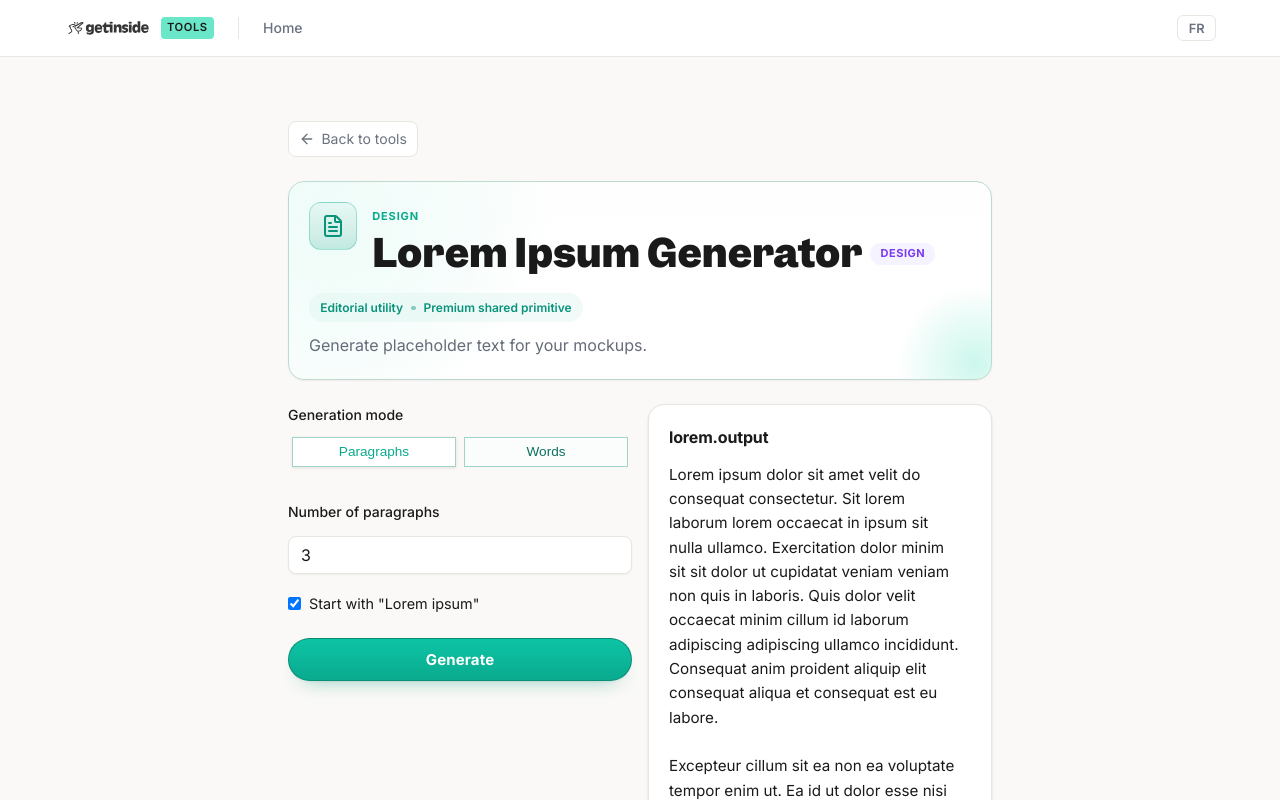
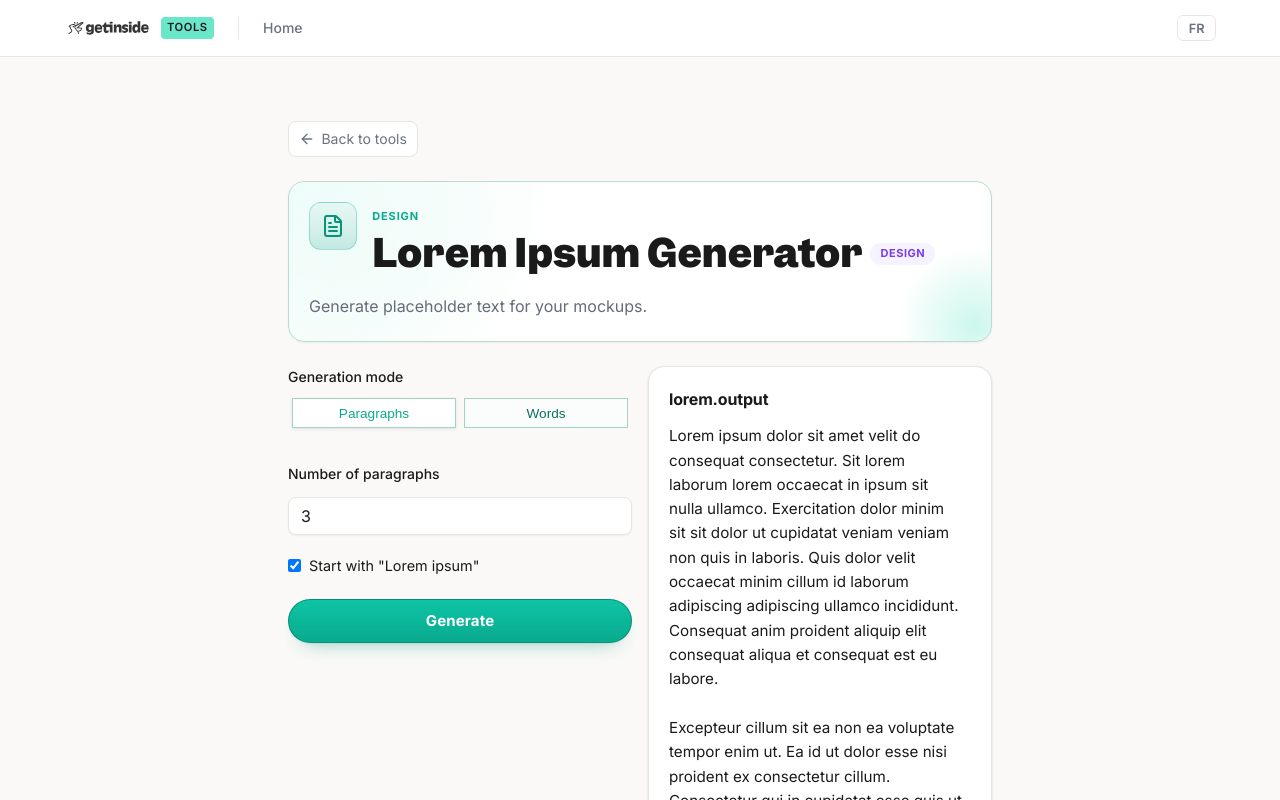
Before and after one commit to getinside-ops/tools, a Vue app: page /#/lorem in a window 1280 px wide. Shown: the top 800 px of the page. Built offline with nearby package versions, Linux system fonts and the light colour scheme.

Commit message:
fix: localize shared hero and upload follow-up

```diff
--- a/src/components/GiImageUpload.vue
+++ b/src/components/GiImageUpload.vue
@@ -2,9 +2,9 @@
   <div class="gi-image-upload-wrapper">
     <div class="gi-image-upload-panel">
       <div class="gi-image-upload-header">
-        <p class="gi-image-upload-kicker">Image intake</p>
+        <p class="gi-image-upload-kicker">{{ uploadKickerText }}</p>
         <p class="gi-image-upload-intro">
-          Paste from your clipboard or drop a file into the same editorial-mint upload surface.
+          {{ uploadIntroText }}
         </p>
       </div>
 
@@ -34,7 +34,7 @@
         </div>
 
         <div v-if="pasteZone" class="gi-upload-divider" aria-hidden="true">
-          <span>or</span>
+          <span>{{ uploadDividerText }}</span>
         </div>
 
         <div
@@ -60,7 +60,7 @@
               </svg>
             </div>
             <p class="gi-upload-title">{{ uploadTextValue }}</p>
-            <p class="gi-upload-hint">Click to browse or drag an image into this panel.</p>
+            <p class="gi-upload-hint">{{ uploadHintText }}</p>
           </div>
         </div>
       </div>
@@ -120,6 +120,10 @@ const computedAccept = computed(() => props.accept.join(','))
 const pasteTitleText = computed(() => props.pasteTitle || t('imageUpload.pasteTitle'))
 const pasteHintText = computed(() => props.pasteHint || t('imageUpload.pasteHint'))
 const uploadTextValue = computed(() => props.uploadText || t('imageUpload.uploadText'))
+const uploadKickerText = computed(() => t('imageUpload.kicker'))
+const uploadIntroText = computed(() => t('imageUpload.intro'))
+const uploadHintText = computed(() => t('imageUpload.hint'))
+const uploadDividerText = computed(() => t('imageUpload.divider'))
 const invalidFileError = computed(() => t('imageUpload.error.invalidFile'))
 const noClipboardError = computed(() => t('imageUpload.error.noClipboard'))
 
--- a/src/components/ToolPageLayout.vue
+++ b/src/components/ToolPageLayout.vue
@@ -33,11 +33,6 @@
         </div>
       </div>
       <div class="tool-title-section">
-        <div class="tool-header-microcopy">
-          <span class="tool-header-brief">Editorial utility</span>
-          <span class="tool-header-dot" aria-hidden="true"></span>
-          <span class="tool-header-brief">Premium shared primitive</span>
-        </div>
         <p class="tool-description">
           <slot name="description">{{ description }}</slot>
         </p>
@@ -199,31 +194,6 @@ const { t } = useI18n()
   z-index: 1;
 }
 
-.tool-header-microcopy {
-  display: inline-flex;
-  align-items: center;
-  gap: 0.5rem;
-  margin-bottom: 0.6rem;
-  padding: 0.3rem 0.7rem;
-  border-radius: var(--gi-radius-pill);
-  background: color-mix(in srgb, var(--gi-brand-fade) 75%, var(--gi-surface));
-  color: var(--gi-brand-dark);
-  font-size: 0.75rem;
-  font-weight: 600;
-}
-
-.tool-header-brief {
-  white-space: nowrap;
-}
-
-.tool-header-dot {
-  width: 0.28rem;
-  height: 0.28rem;
-  border-radius: 50%;
-  background: currentColor;
-  opacity: 0.45;
-}
-
 .tool-title-row {
   display: flex;
   align-items: center;
@@ -339,9 +309,5 @@ const { t } = useI18n()
   .tool-header-topline {
     gap: 0.8rem;
   }
-
-  .tool-header-microcopy {
-    flex-wrap: wrap;
-  }
 }
 </style>
--- a/src/i18n/en.ts
+++ b/src/i18n/en.ts
@@ -931,9 +931,13 @@ const en: Messages = {
     },
   },
   imageUpload: {
+    kicker: 'Image input',
+    intro: 'Paste from your clipboard or upload from your device in one place.',
     pasteTitle: 'Paste an image',
     pasteHint: 'Click here and press Ctrl+V / Cmd+V',
     uploadText: 'or click to upload from your device',
+    hint: 'Click to browse or drag an image into this panel.',
+    divider: 'or',
     error: {
       invalidFile: 'Invalid file type or size',
       noClipboard: 'No clipboard data available',
--- a/src/i18n/fr.ts
+++ b/src/i18n/fr.ts
@@ -929,9 +929,13 @@ const fr = {
     },
   },
   imageUpload: {
+    kicker: 'Import image',
+    intro: 'Collez depuis le presse-papiers ou importez depuis votre appareil au même endroit.',
     pasteTitle: 'Coller une image',
     pasteHint: 'Cliquez ici et appuyez sur Ctrl+V / Cmd+V',
     uploadText: 'ou cliquez pour télécharger depuis votre appareil',
+    hint: 'Cliquez pour parcourir ou glissez une image dans ce panneau.',
+    divider: 'ou',
     error: {
       invalidFile: 'Type ou taille de fichier invalide',
       noClipboard: 'Aucune donnée dans le presse-papiers',
```
Also changed, not shown: 2 other files (tests, documents, lock files or other folders).
